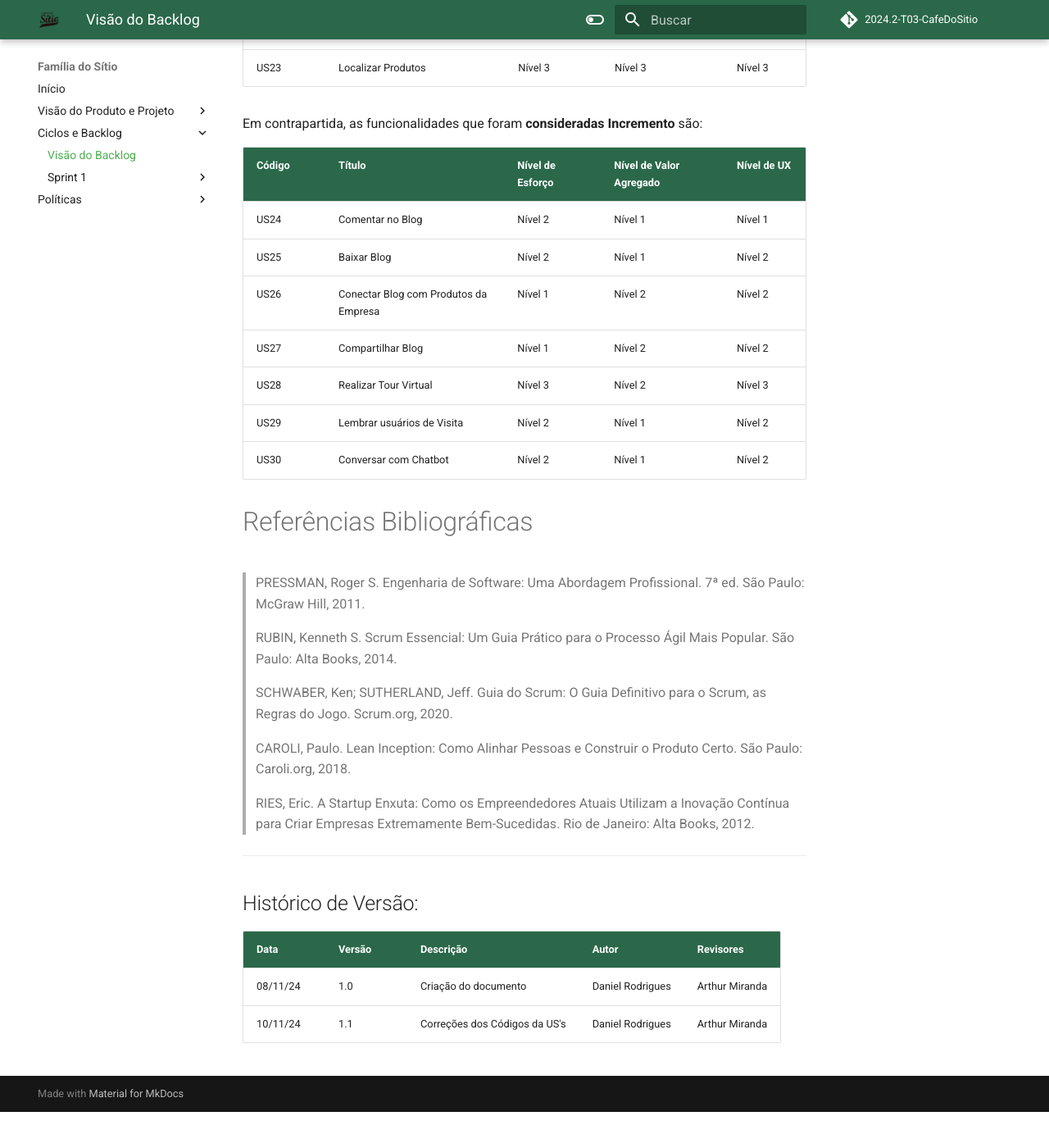
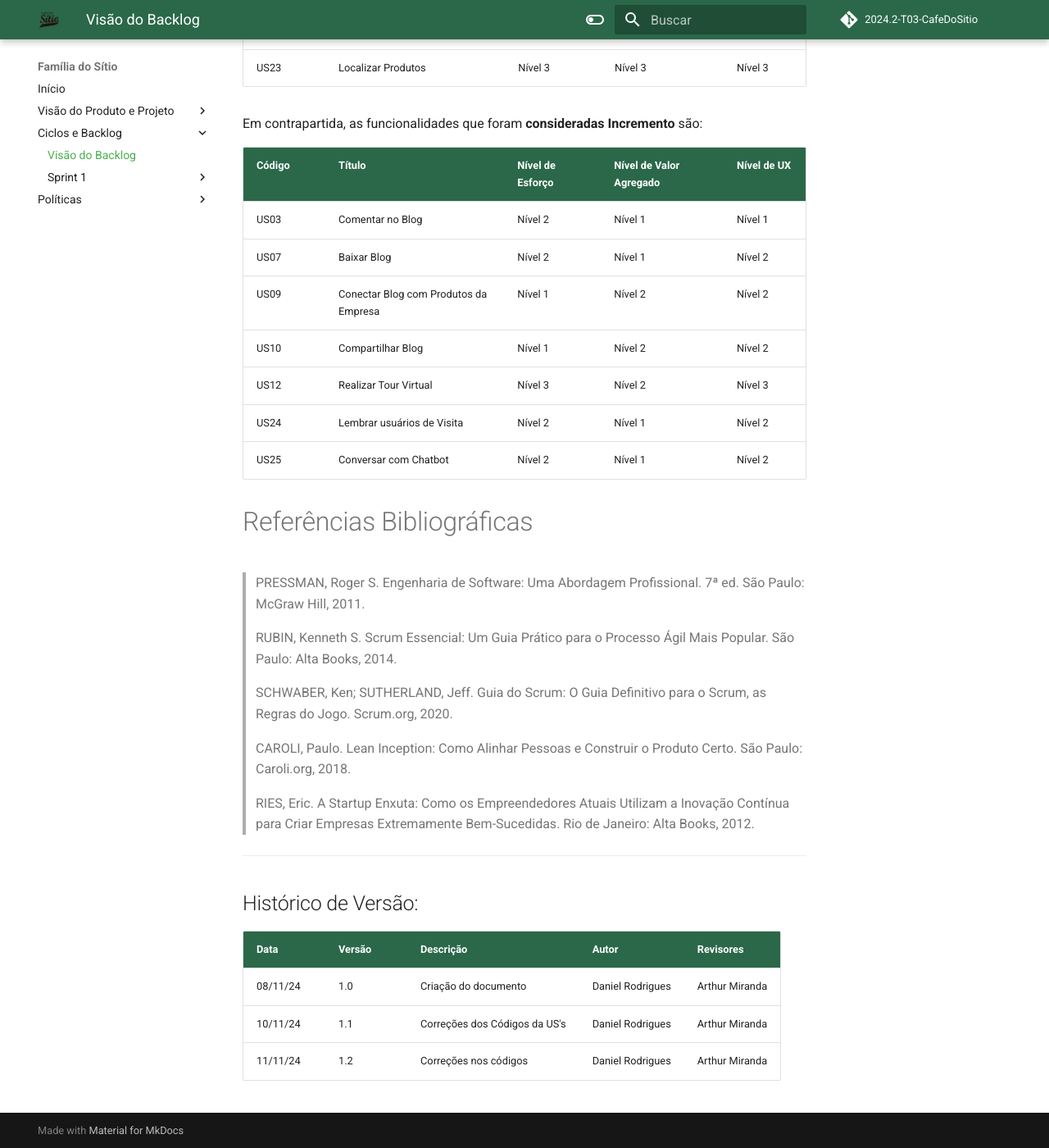
Before and after one commit to mdsreq-fga-unb/2024.2-T03-CafeDoSitio, an MkDocs documentation site: the page built from docs/sections/4-sprints/VisaoGeralBacklog.md, in a window 1280 px wide and 1400 px high, scrolled down 5247 px. Shown: the whole window at 82% size. Built offline with MkDocs 1.6.1 and Material for MkDocs 9.7.7, drawn with Linux system fonts in a browser that asks for light colours; comment, search, counter and statistics services are not loaded; before the commit the page ends 6603 px from its top, so only the background shows below that; some of the changed text lies outside the part shown.

Commit message:
docs: corrigindo ortografias e escritas

```diff
--- a/docs/sections/4-sprints/VisaoGeralBacklog.md
+++ b/docs/sections/4-sprints/VisaoGeralBacklog.md
@@ -102,13 +102,13 @@ Em contrapartida, as funcionalidades que foram **consideradas Incremento** são:
 
 Código | Título                                | Nível de Esforço           | Nível de Valor Agregado           | Nível de UX
 ------ | ------------------------------------- | -------------------------  | --------------------------------- | -----------
-US24   | Comentar no Blog                      | Nível 2                    | Nível 1                           | Nível 1
-US25   | Baixar Blog                           | Nível 2                    | Nível 1                           | Nível 2
-US26   | Conectar Blog com Produtos da Empresa | Nível 1                    | Nível 2                           | Nível 2
-US27   | Compartilhar Blog                     | Nível 1                    | Nível 2                           | Nível 2
-US28   | Realizar Tour Virtual                 | Nível 3                    | Nível 2                           | Nível 3
-US29   | Lembrar usuários de Visita            | Nível 2                    | Nível 1                           | Nível 2
-US30   | Conversar com Chatbot                 | Nível 2                    | Nível 1                           | Nível 2
+US03   | Comentar no Blog                      | Nível 2                    | Nível 1                           | Nível 1
+US07   | Baixar Blog                           | Nível 2                    | Nível 1                           | Nível 2
+US09   | Conectar Blog com Produtos da Empresa | Nível 1                    | Nível 2                           | Nível 2
+US10   | Compartilhar Blog                     | Nível 1                    | Nível 2                           | Nível 2
+US12   | Realizar Tour Virtual                 | Nível 3                    | Nível 2                           | Nível 3
+US24   | Lembrar usuários de Visita            | Nível 2                    | Nível 1                           | Nível 2
+US25   | Conversar com Chatbot                 | Nível 2                    | Nível 1                           | Nível 2
 
 # Referências Bibliográficas
 
@@ -128,3 +128,4 @@ US30   | Conversar com Chatbot                 | Nível 2                    | N
 |---- | ------ | --------- | ----- | --------- |
 | 08/11/24 | 1.0 | Criação do documento | Daniel Rodrigues | Arthur Miranda |
 | 10/11/24 | 1.1 | Correções dos Códigos da US's | Daniel Rodrigues | Arthur Miranda |
+| 11/11/24 | 1.2 | Correções nos códigos         | Daniel Rodrigues | Arthur Miranda |
```
Also changed, not shown: other parts of docs/sections/4-sprints/VisaoGeralBacklog.md (+3 -3 lines), docs/sections/2-docPage/4-cronogramaEntregas.md (+2 -1 lines).
